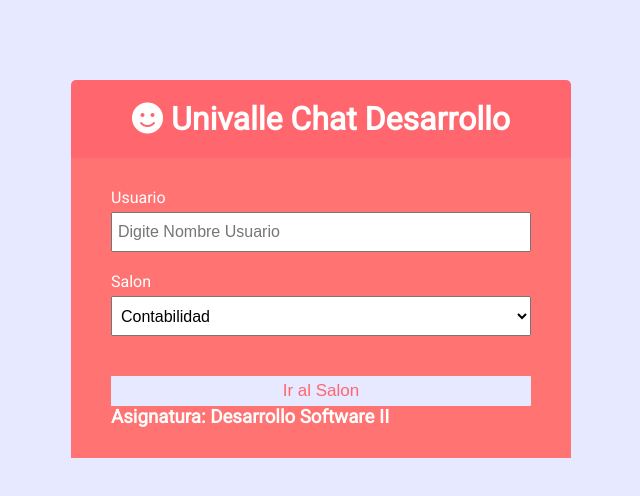
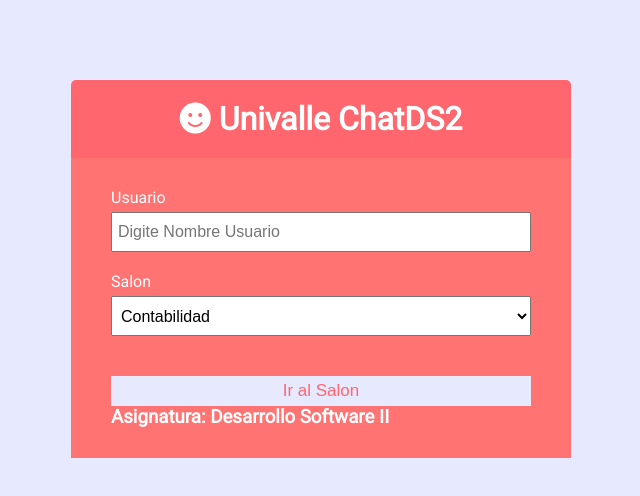
Before and after one commit to joseferbt/tallerdevops, a website: page public/index.html in a window 1280 px wide. Shown: the whole page, without its empty margins (319-959 px from the left). Drawn offline with Linux system fonts and the light colour scheme.

Commit message:
segundo cambio

```diff
--- a/public/index.html
+++ b/public/index.html
@@ -16,7 +16,7 @@
   <body>
     <div class="join-container">
       <header class="join-header">
-        <h1><i class="fas fa-smile"></i> Univalle Chat Desarrollo</h1>
+        <h1><i class="fas fa-smile"></i> Univalle ChatDS2</h1>
       </header>
       <main class="join-main">
         <form action="chat.html">
```
Also changed, not shown: .travis.yml (added).
